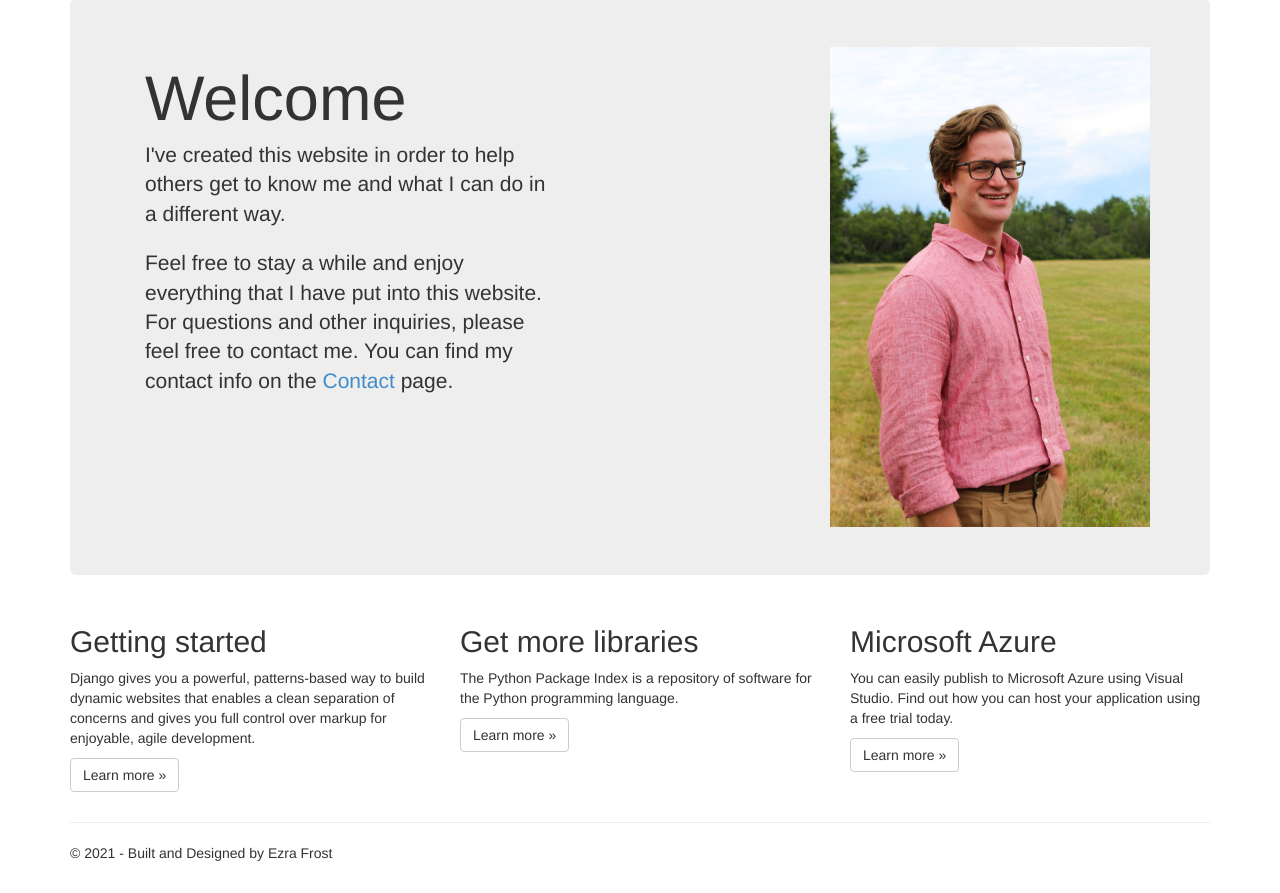
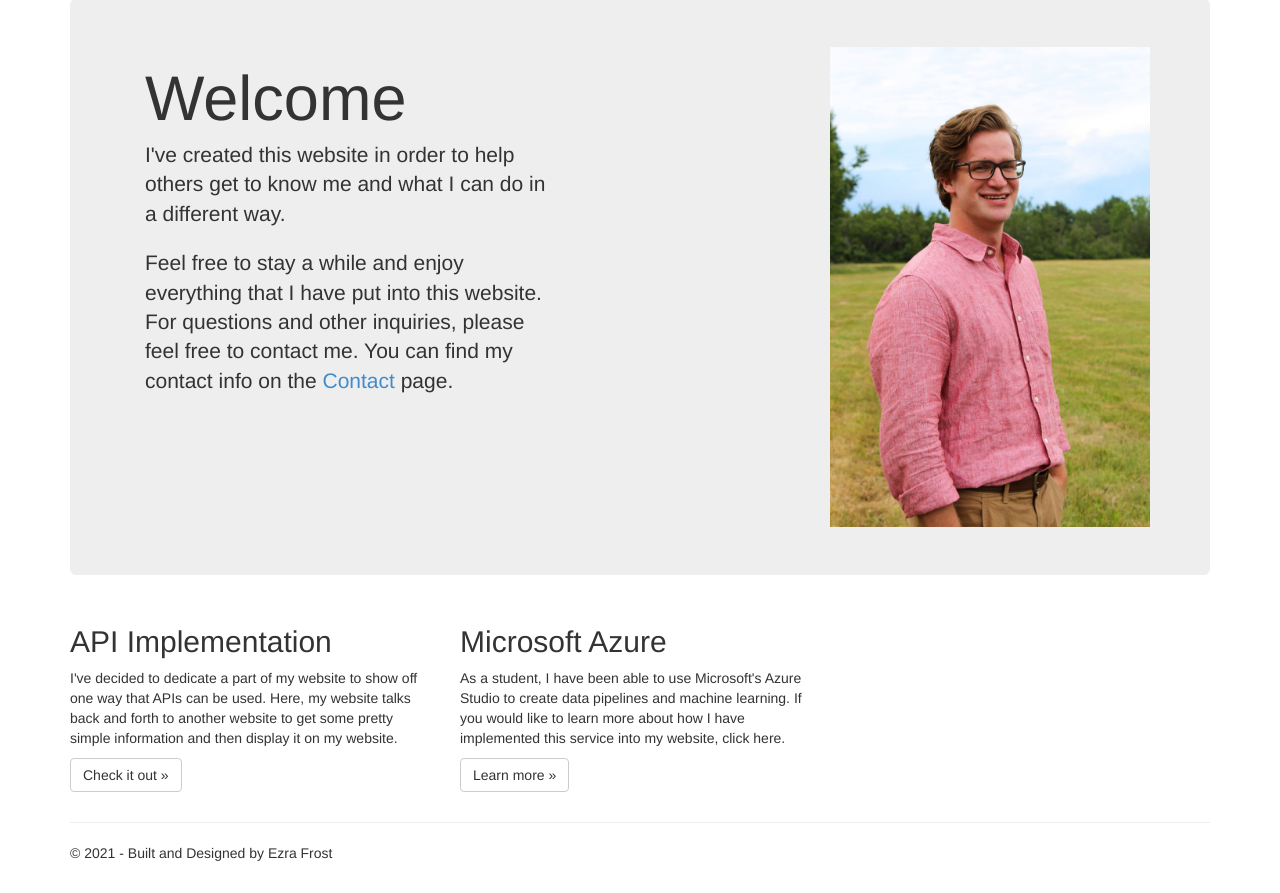
Before and after one commit to ezrafrost7/FrostWebpage, a Django app: page / in a window 1280 px wide. Shown: the part 51-944 px from the top of the page. Run offline with Django 3.2, Linux system fonts and the light colour scheme; some libraries are stand-ins or nearby versions.

Commit message:
added a machine learning page, some tweaks on how the page will layout

```diff
--- a/FrostWebpage/urls.py
+++ b/FrostWebpage/urls.py
@@ -14,5 +14,6 @@ urlpatterns = [
     path('about/', views.about, name='about'),
     path('api/', views.jokes, name='jokes'),
     path('api/joke', views.tellJoke, name='tellJokes'),
+    path('machine/', views.machine, name='machine'),
     path('admin/', admin.site.urls),
 ]
--- a/app/templates/app/index.html
+++ b/app/templates/app/index.html
@@ -17,23 +17,23 @@
 
 <div class="row">
     <div class="col-md-4">
-        <h2>Getting started</h2>
+        <h2>API Implementation</h2>
         <p>
-            Django gives you a powerful, patterns-based way to build dynamic websites that
-            enables a clean separation of concerns and gives you full control over markup
-            for enjoyable, agile development.
+            I've decided to dedicate a part of my website to show off one way that APIs can be used. Here, my website talks back and forth to another
+            website to get some pretty simple information and then display it on my website.
         </p>
-        <p><a class="btn btn-default" href="https://djangobook.com/django-tutorials/">Learn more &raquo;</a></p>
+        <p><a class="btn btn-default" href="{% url 'jokes' %}">Check it out &raquo;</a></p>
     </div>
-    <div class="col-md-4">
+    <div class="col-md-4" hidden="hidden">
         <h2>Get more libraries</h2>
         <p>The Python Package Index is a repository of software for the Python programming language.</p>
         <p><a class="btn btn-default" href="https://pypi.org/">Learn more &raquo;</a></p>
     </div>
     <div class="col-md-4">
         <h2>Microsoft Azure</h2>
-        <p>You can easily publish to Microsoft Azure using Visual Studio. Find out how you can host your application using a free trial today.</p>
-        <p><a class="btn btn-default" href="http://azure.microsoft.com">Learn more &raquo;</a></p>
+        <p>As a student, I have been able to use Microsoft's Azure Studio to create data pipelines and machine learning. If you would like to
+        learn more about how I have implemented this service into my website, click here.</p>
+        <p><a class="btn btn-default" href="{% url 'machine' %}">Learn more &raquo;</a></p>
     </div>
 </div>
 
--- a/app/views.py
+++ b/app/views.py
@@ -83,3 +83,16 @@ def tellJoke(request1):
             'joke':jokeString
         }
         )
+
+def machine(request):
+    """Renders the ML page."""
+    assert isinstance(request, HttpRequest)
+    return render(
+        request,
+        'app/machine.html',
+        {
+            'title':'Machine Learning',
+            'message':'Look at my Machine Learning',
+            'year':datetime.now().year,
+        }
+    )
```
Also changed, not shown: app/templates/app/machine.html (added, +10 -0 lines), 1 other file.
